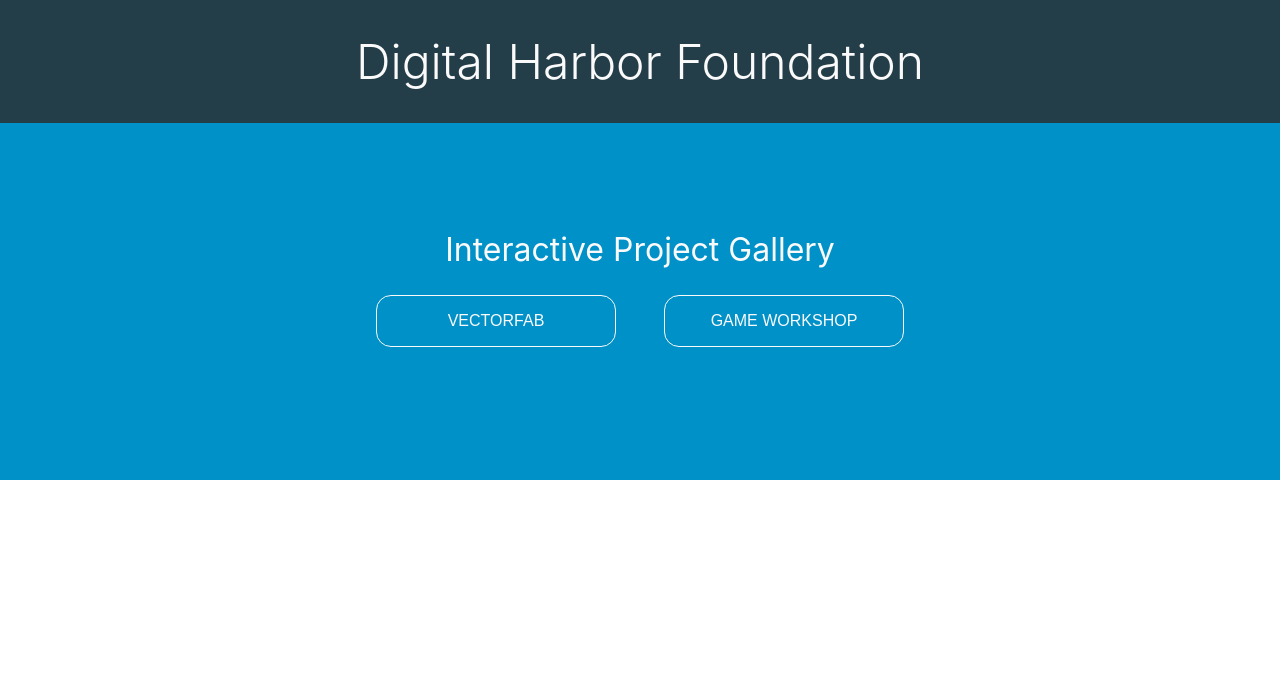
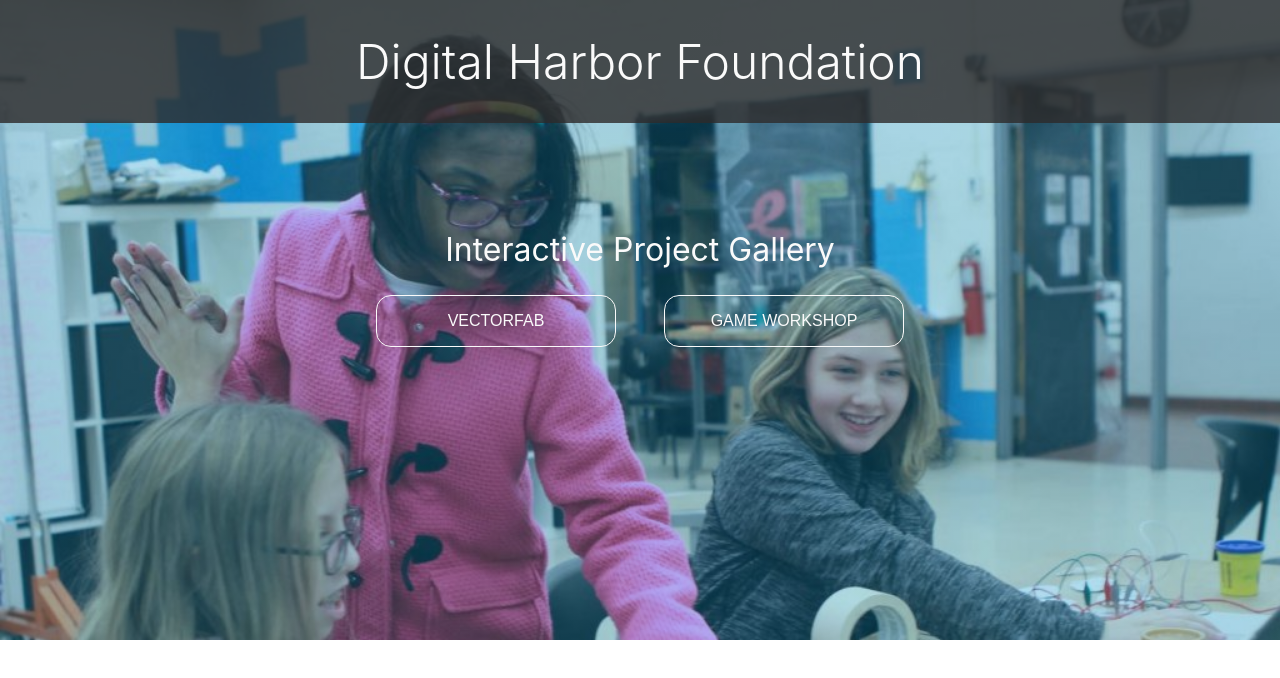
Before and after one commit to DigitalHarborFoundation/interactive-gallery-prototype, a React (Create React App) app: page / in a window 1280 px wide. Shown: the top 678 px of the page. Built offline with nearby package versions, Linux system fonts and the light colour scheme.

Commit message:
added background properties and image to the Header componenet

```diff
--- a/src/components/Header.js
+++ b/src/components/Header.js
@@ -1,5 +1,6 @@
 import React from "react";
 import styled from "styled-components";
+import heroImg from "../hero-img.jpg";
 
 const Header = () => (
   <HeaderWrapper>
@@ -21,8 +22,14 @@ const HeaderWrapper = styled.div`
   display: flex;
   flex-direction: column;
   align-items: center;
-  min-height: 60vh;
-  background: #0091c9;
+  min-height: 80vh;
+  min-width: 100vw;
+  width: 100%1;
+  height: 100%;
+  background: linear-gradient(rgba(0, 145, 201, 0.3), rgba(0, 145, 201, 0.3)),
+    url(${heroImg});
+  background-repeat: no-repeat;
+  background-size: cover;
 `;
 
 const LogoWrapper = styled.div`
--- a/src/index.css
+++ b/src/index.css
@@ -1,5 +1,10 @@
 :root {
   font-size: 62.5%;
+}
+
+html {
+  height: 100%;
+  width: 100%;
 }
 
 body {
```
Also changed, not shown: src/hero-img.jpg (renamed from src/maker-fdn-digital-textbook-featured copy.jpg).
